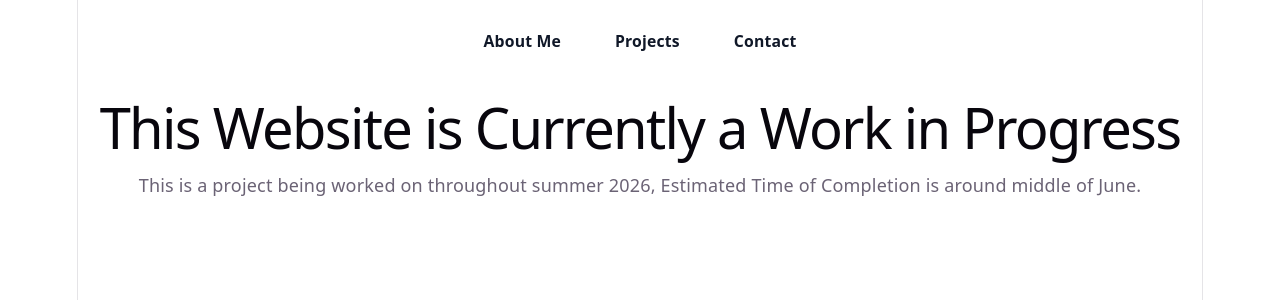
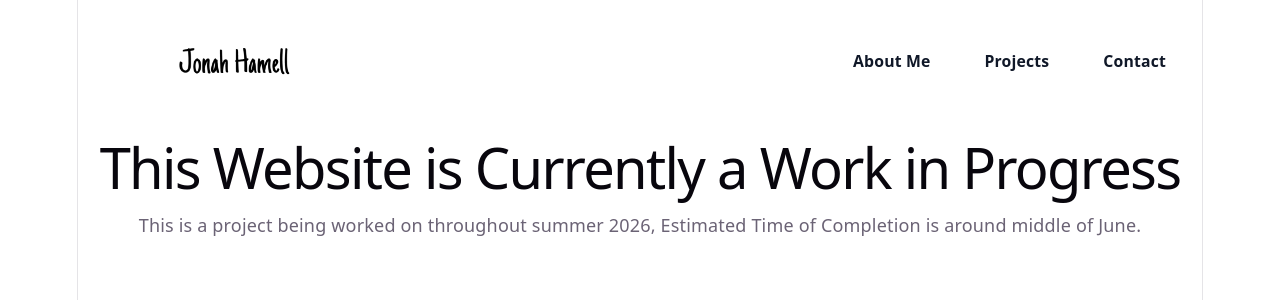
Before and after one commit to jonahhamell/personal_website, a React (Vite) app: page / in a window 1280 px wide. Shown: the top 300 px of the page. Built offline with nearby package versions, Linux system fonts and the light colour scheme.

Commit message:
[Update] Added Logo to Header.

```diff
--- a/src/components/Header.tsx
+++ b/src/components/Header.tsx
@@ -1,15 +1,19 @@
 import { Popover, PopoverGroup, PopoverButton } from '@headlessui/react'
+import signature from '../assets/signature.png'
+
 
 
 function Header() {
     return (
         <header className="bg-white">
-            <nav className="mx-auto flex max-w-7xl items-center justify-center p-6 lg:px-8">
+            <nav className="mx-auto flex max-w-7xl items-center justify-between p-6 lg:px-8">
+
+                {/*added a little logo to the header, which was a signature that I had generated for me.*/}
+                <img src={signature} alt="Signature" className="h-13 w-auto mt-2" />
 
                 <PopoverGroup className="flex gap-x-12 items-center">
 
                     {/*added buttons for the header to be able to navigate throughout the websites, will add functionality at a later date.*/}
-
                     <Popover>
                         <PopoverButton className="text-sm/6 font-semibold text-gray-900 hover:text-teal-500 transition-colors duration-200">
                             About Me
```
Also changed, not shown: src/assets/signature.png (added).
